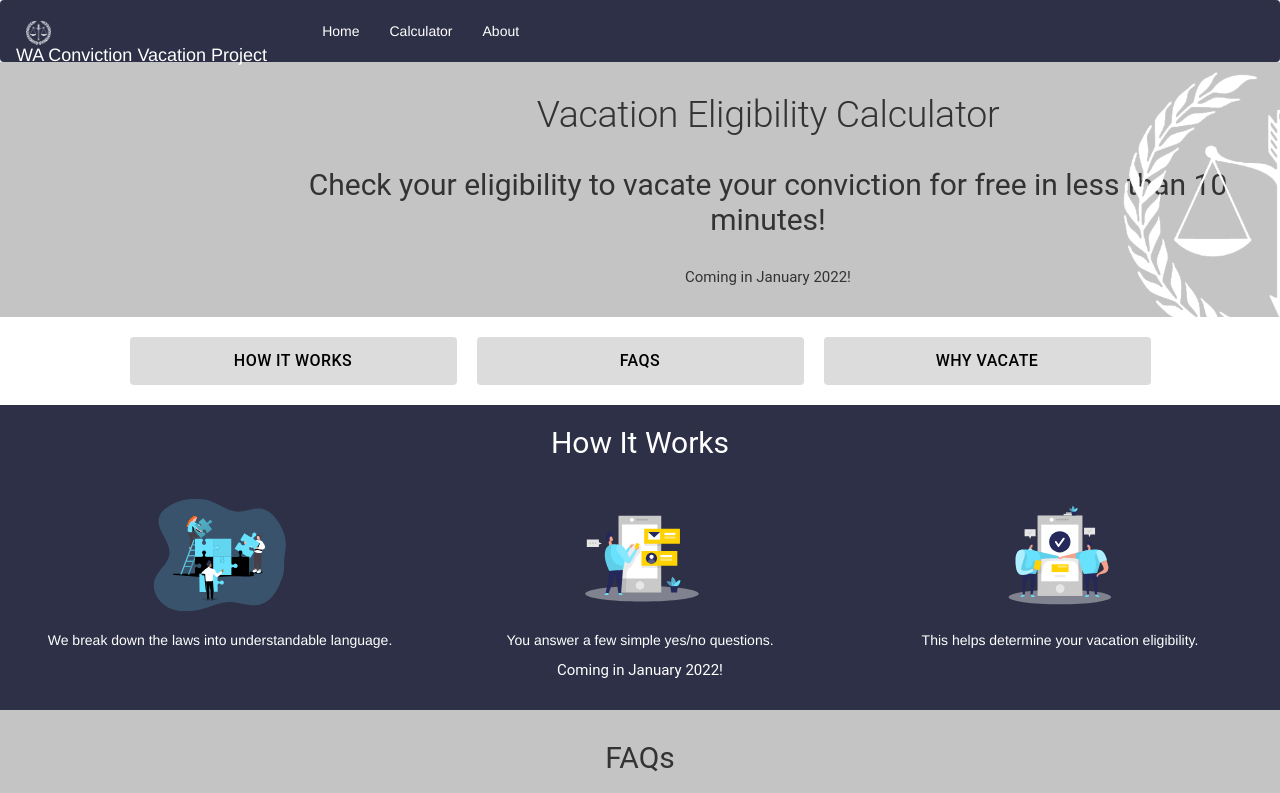
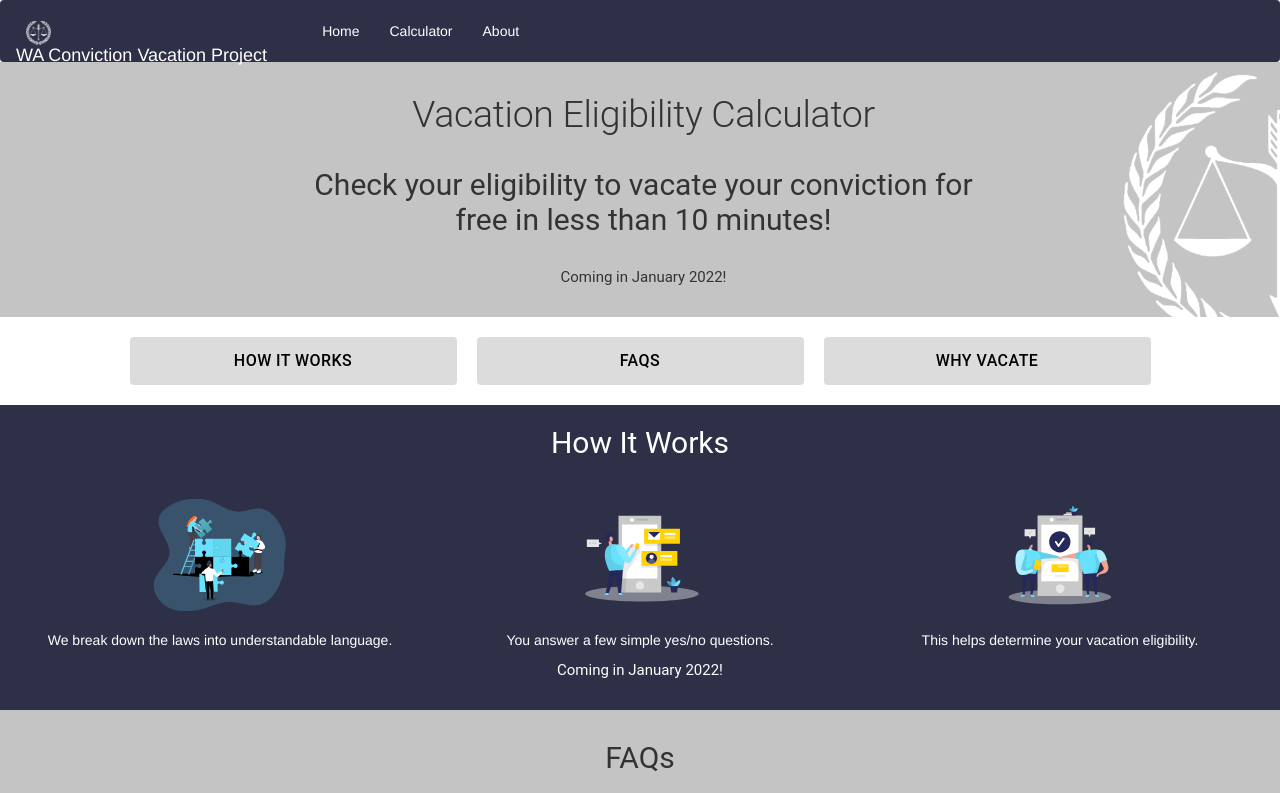
Before and after one commit to openseattle/clearviction-v1, a React (Create React App) app: page / in a window 1280 px wide. Shown: the top 793 px of the page. Built offline with nearby package versions, Linux system fonts and the light colour scheme.

Commit message:
added widths for hero banner so logo doesn't overlap text

```diff
--- a/src/CSS/HomePage.css
+++ b/src/CSS/HomePage.css
@@ -37,10 +37,12 @@
 #left-content {
     float: left;
     padding-left: 20vw;
+    width: 80%;
 }
 
 #right-content {
     float: right;
+    width: 20%;
 }
 
 #cvp-logo {
```
